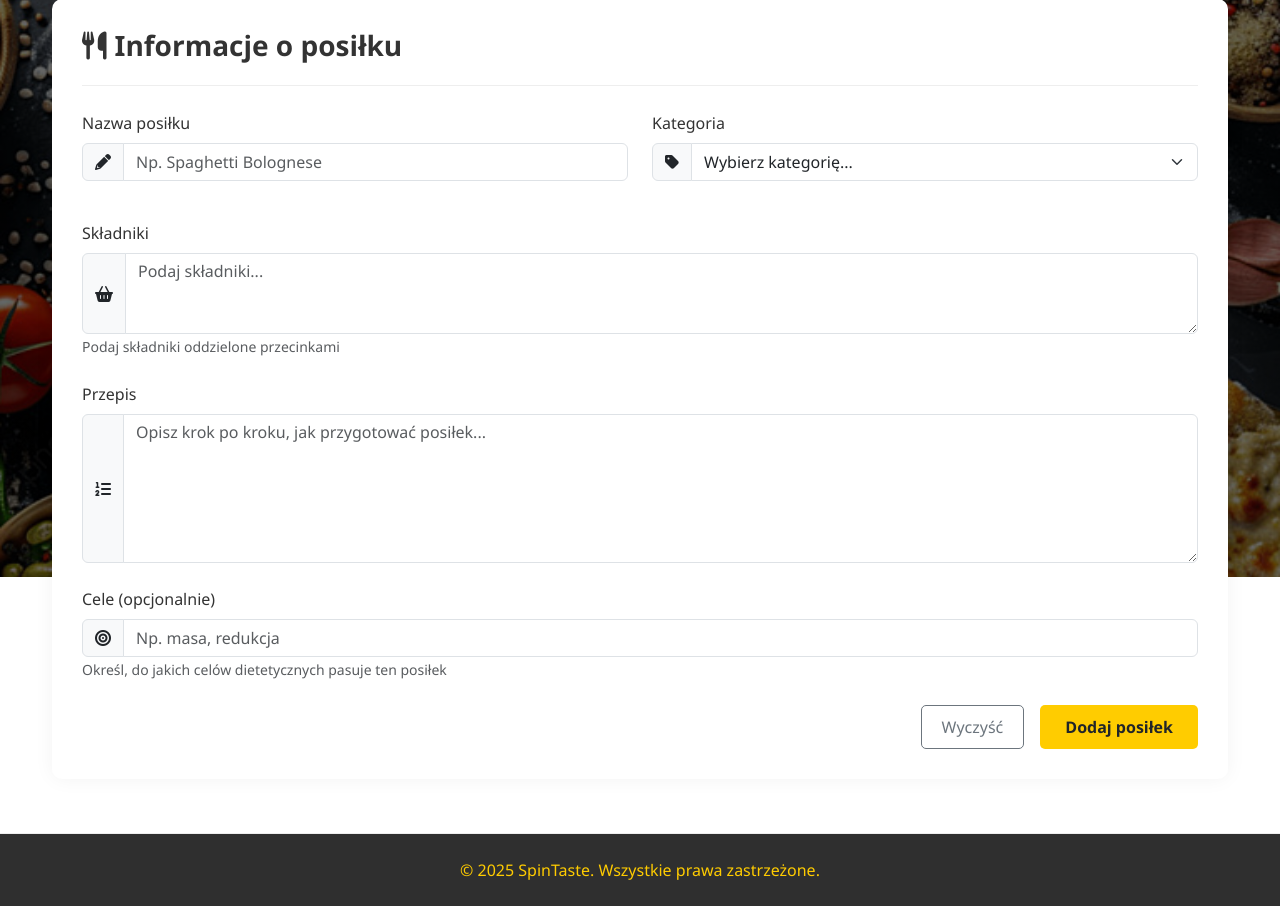
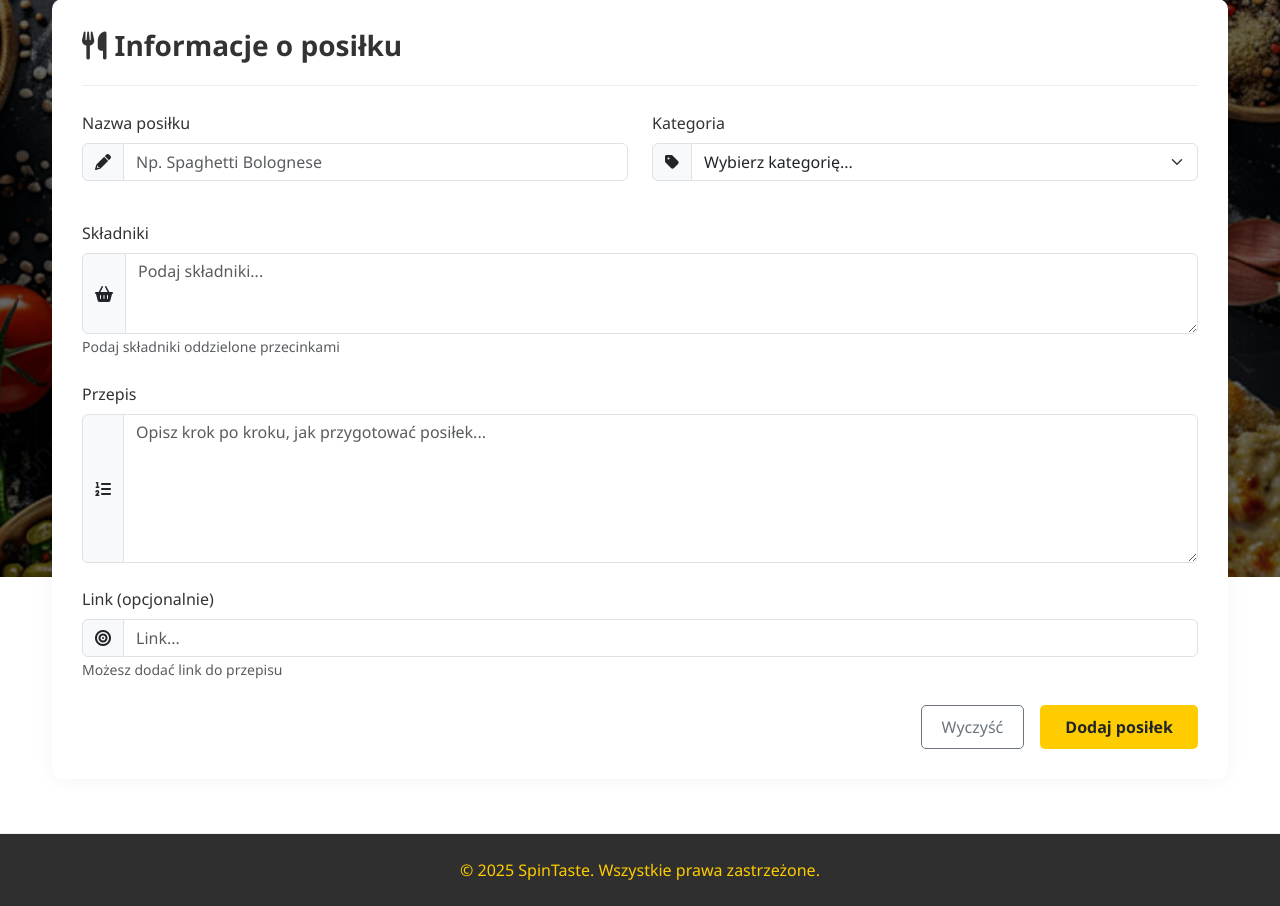
Before and after one commit to marcinX-dev/SpinTaste, a Flask app: page /dodaj_posilek in a window 1280 px wide. Shown: the part 223-1129 px from the top of the page. Run offline with Flask 3, Linux system fonts and the light colour scheme; the visitor is signed in with stand-in values (Sample User, id 1); some libraries are stand-ins or nearby versions.

Commit message:
fix: update textarea line height and word wrapping for better text display; modify label and placeholder for goals input to link

```diff
--- a/static/css/style.css
+++ b/static/css/style.css
@@ -466,7 +466,8 @@ textarea.form-control {
 
 #meal-preparation,
 #recipe-preparation {
-	white-space: pre-wrap !important;
+	line-height: 1.5 !important;
+	word-wrap: break-word !important;
 }
 
 /* ==================== LISTY ==================== */
--- a/templates/dodaj_posilek.html
+++ b/templates/dodaj_posilek.html
@@ -77,12 +77,12 @@
         </div>
 
         <div class="mb-4">
-            <label for="goals" class="form-label">Cele (opcjonalnie)</label>
+            <label for="goals" class="form-label">Link (opcjonalnie)</label>
             <div class="input-group">
                 <span class="input-group-text"><i class="fas fa-bullseye"></i></span>
-                <input type="text" class="form-control" id="goals" name="goals" placeholder="Np. masa, redukcja">
+                <input type="text" class="form-control" id="goals" name="goals" placeholder="Link...">
             </div>
-            <small class="text-muted">Określ, do jakich celów dietetycznych pasuje ten posiłek</small>
+            <small class="text-muted">Możesz dodać link do przepisu</small>
         </div>
 
         <div class="d-grid gap-2 d-md-flex justify-content-md-end">
--- a/templates/index.html
+++ b/templates/index.html
@@ -177,7 +177,7 @@
                     ingredientsList.append(`<div style="white-space: pre-wrap;">${response.ingredients}</div>`);
 
                     $('#meal-category').text(response.category);
-                    $('#meal-preparation').text(response.recipe);
+                    $('#meal-preparation').html(response.recipe.replace(/\n/g, '<br>'));
 
                     mealDetails.show();
                 },
```
